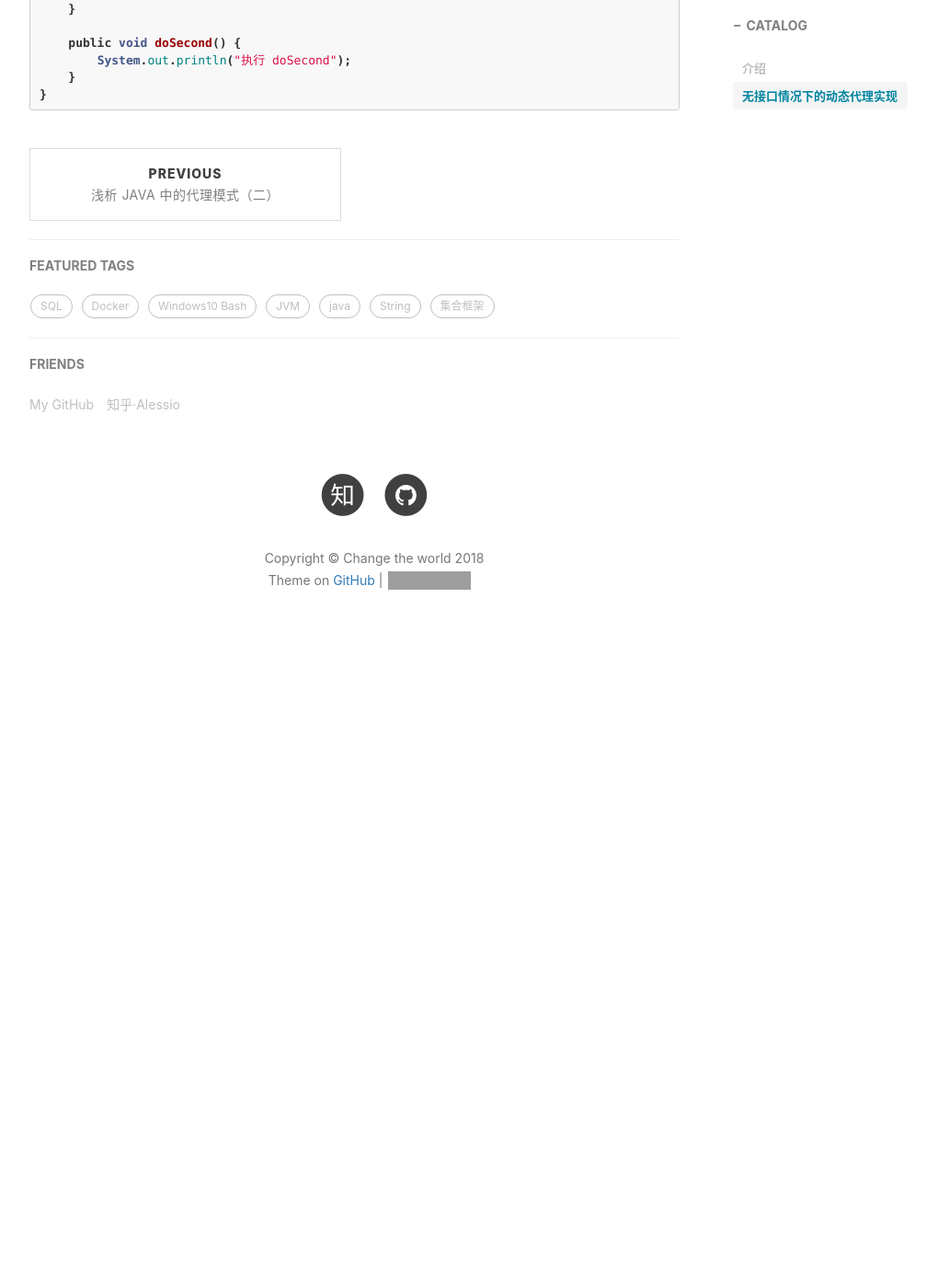
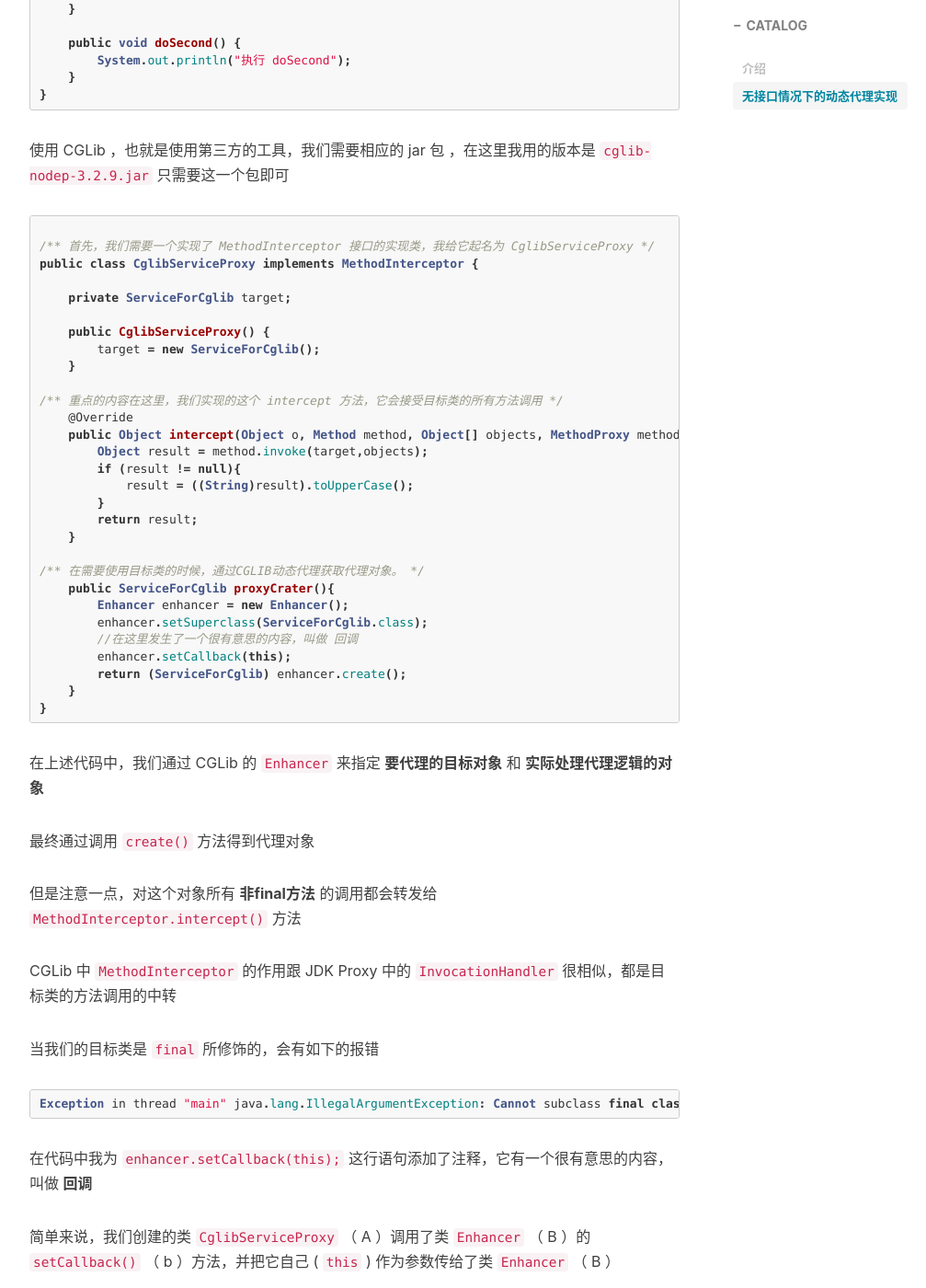
Before and after one commit to Zjianru/zjianru.github.io, a Jekyll site: the page built from _posts/2018-11-14-java中的代理（三）.md, in a window 1280 px wide and 1400 px high, scrolled down 1574 px. Shown: the whole window at 92% size, without its empty margins (233-1240 px from the left). Built offline with Jekyll 4.4.1, drawn with Linux system fonts in a browser that asks for light colours; nearby versions of some CDN libraries; comment, search, counter and statistics services are not loaded; before the commit the page ends 2309 px from its top, so only the background shows below that; some of the changed text lies outside the part shown; grey boxes are pictures that could not be loaded.

Commit message:
change java basic Note _ java  proxy  CGLib Proxy

````diff
--- a/_posts/2018-11-14-java中的代理（三）.md
+++ b/_posts/2018-11-14-java中的代理（三）.md
@@ -53,3 +53,58 @@ public class ServiceForCglib {
     }
 }
 ```
+
+使用 CGLib ，也就是使用第三方的工具，我们需要相应的 jar 包 ，在这里我用的版本是 `cglib-nodep-3.2.9.jar` 只需要这一个包即可
+
+```java
+
+/** 首先，我们需要一个实现了 MethodInterceptor 接口的实现类，我给它起名为 CglibServiceProxy */
+public class CglibServiceProxy implements MethodInterceptor {
+
+    private ServiceForCglib target;
+
+    public CglibServiceProxy() {
+        target = new ServiceForCglib();
+    }
+
+/** 重点的内容在这里，我们实现的这个 intercept 方法，它会接受目标类的所有方法调用 */
+    @Override
+    public Object intercept(Object o, Method method, Object[] objects, MethodProxy methodProxy) throws Throwable {
+        Object result = method.invoke(target,objects);
+        if (result != null){
+            result = ((String)result).toUpperCase();
+        }
+        return result;
+    }
+
+/** 在需要使用目标类的时候，通过CGLIB动态代理获取代理对象。 */
+    public ServiceForCglib proxyCrater(){
+        Enhancer enhancer = new Enhancer();
+        enhancer.setSuperclass(ServiceForCglib.class);
+        //在这里发生了一个很有意思的内容，叫做  回调
+        enhancer.setCallback(this);
+        return (ServiceForCglib) enhancer.create();
+    }
+}
+```
+
+在上述代码中，我们通过 CGLib 的 `Enhancer` 来指定 **要代理的目标对象** 和 **实际处理代理逻辑的对象**
+
+最终通过调用 `create()` 方法得到代理对象
+
+但是注意一点，对这个对象所有 **非final方法** 的调用都会转发给 `MethodInterceptor.intercept()` 方法
+
+CGLib 中 `MethodInterceptor` 的作用跟 JDK Proxy 中的 `InvocationHandler` 很相似，都是目标类的方法调用的中转
+
+当我们的目标类是 `final` 所修饰的，会有如下的报错
+```java
+Exception in thread "main" java.lang.IllegalArgumentException: Cannot subclass final class com.picconce.notetest.dproxy.cglibservice.ServiceForCglib
+```
+
+在代码中我为 `enhancer.setCallback(this);` 这行语句添加了注释，它有一个很有意思的内容，叫做 **回调**
+
+简单来说，我们创建的类 `CglibServiceProxy` （ A ）调用了类 `Enhancer` （ B ）的 `setCallback()` （ b ）方法，并把它自己 ( `this` ) 作为参数传给了类 `Enhancer` （ B ）
+
+但是我们通过 ` enhancer.create()` 所生成的代理对象，会在运行的时候，反过来调用我们的 `intercept()` 方法，这就是回调
+
+回调是 CGLib 里面比较核心的概念，我们将在后续详谈
````
